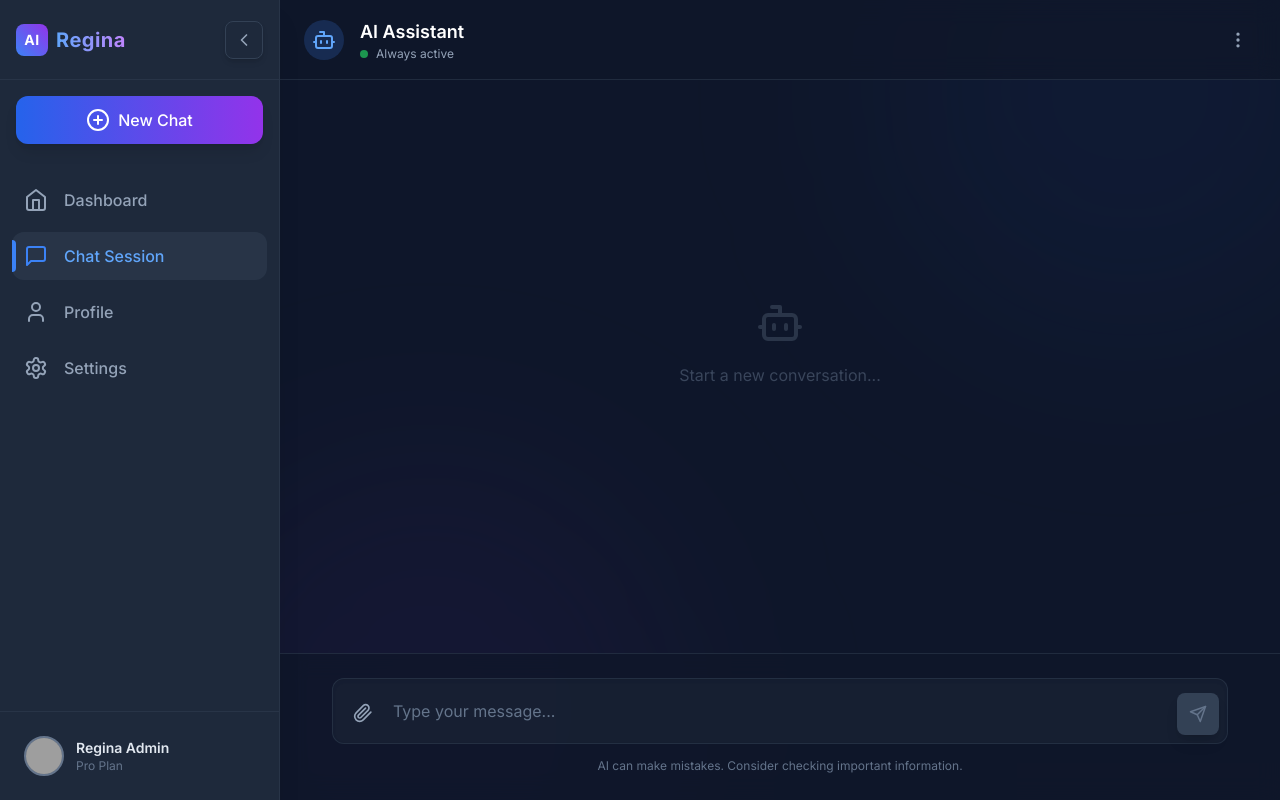
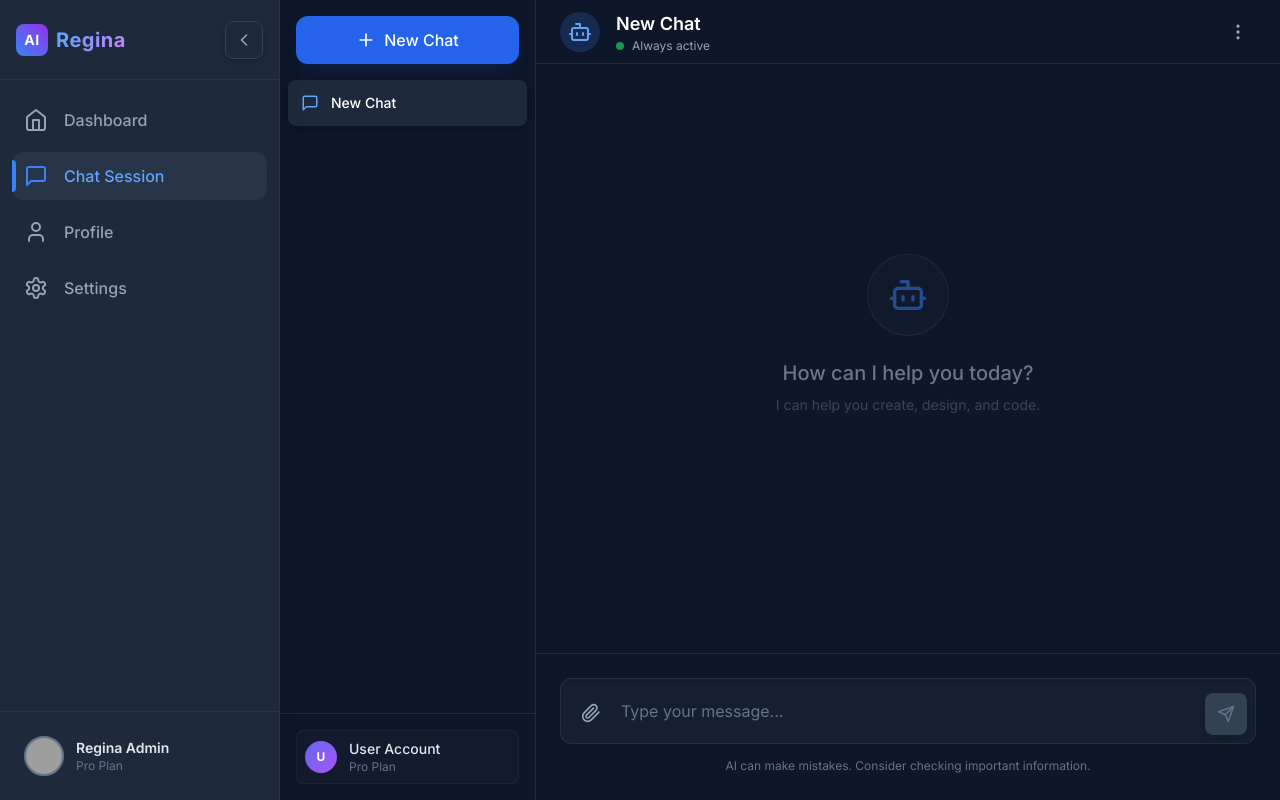
Before and after one commit to weilingpan/ai-native-project, a React (Vite) app: page /chat_session in a window 1280 px wide. Built offline with nearby package versions, Linux system fonts and the light colour scheme; grey boxes are pictures that could not be loaded.

Commit message:
feat: Implement multi-session chat management with a dedicated sidebar for session creation, switching, and deletion, and remove the old "New Chat" button from the main sidebar.

```diff
--- a/src/components/ChatInterface.jsx
+++ b/src/components/ChatInterface.jsx
@@ -1,11 +1,16 @@
 import React, { useState, useRef, useEffect } from 'react';
-import { Send, Paperclip, MoreVertical, Bot, User } from 'lucide-react';
+import { Send, Paperclip, MoreVertical, Bot, User, Plus, MessageSquare, Trash2 } from 'lucide-react';
 import { AnimatePresence, motion } from 'framer-motion';
 
 const ChatInterface = () => {
-    const [messages, setMessages] = useState([]);
+    const [sessions, setSessions] = useState([
+        { id: 1, title: 'New Chat', messages: [], timestamp: new Date() }
+    ]);
+    const [activeSessionId, setActiveSessionId] = useState(1);
     const [inputValue, setInputValue] = useState('');
     const messagesEndRef = useRef(null);
+
+    const activeSession = sessions.find(s => s.id === activeSessionId) || sessions[0];
 
     const scrollToBottom = () => {
         messagesEndRef.current?.scrollIntoView({ behavior: "smooth" });
@@ -13,7 +18,35 @@ const ChatInterface = () => {
 
     useEffect(() => {
         scrollToBottom();
-    }, [messages]);
+    }, [activeSession?.messages]);
+
+    const handleCreateSession = () => {
+        const newId = Date.now();
+        const newSession = {
+            id: newId,
+            title: 'New Chat',
+            messages: [],
+            timestamp: new Date()
+        };
+        setSessions(prev => [newSession, ...prev]);
+        setActiveSessionId(newId);
+    };
+
+    const handleDeleteSession = (e, sessionId) => {
+        e.stopPropagation();
+        const newSessions = sessions.filter(s => s.id !== sessionId);
+        if (newSessions.length === 0) {
+            // Keep at least one session
+            const newSession = { id: Date.now(), title: 'New Chat', messages: [], timestamp: new Date() };
+            setSessions([newSession]);
+            setActiveSessionId(newSession.id);
+        } else {
+            setSessions(newSessions);
+            if (activeSessionId === sessionId) {
+                setActiveSessionId(newSessions[0].id);
+            }
+        }
+    };
 
     const handleSendMessage = () => {
         if (!inputValue.trim()) return;
@@ -25,7 +58,22 @@ const ChatInterface = () => {
             timestamp: new Date().toLocaleTimeString([], { hour: '2-digit', minute: '2-digit' })
         };
 
-        setMessages(prev => [...prev, userMessage]);
+        setSessions(prevSessions => prevSessions.map(session => {
+            if (session.id === activeSessionId) {
+                // Auto-update title based on first message
+                const newTitle = session.messages.length === 0
+                    ? (inputValue.length > 20 ? inputValue.substring(0, 20) + '...' : inputValue)
+                    : session.title;
+
+                return {
+                    ...session,
+                    messages: [...session.messages, userMessage],
+                    title: newTitle
+                };
+            }
+            return session;
+        }));
+
         setInputValue('');
 
         // Simulate AI Echo with a slight delay
@@ -36,7 +84,13 @@ const ChatInterface = () => {
                 sender: 'bot',
                 timestamp: new Date().toLocaleTimeString([], { hour: '2-digit', minute: '2-digit' })
             };
-            setMessages(prev => [...prev, botMessage]);
+
+            setSessions(prevSessions => prevSessions.map(session => {
+                if (session.id === activeSessionId) {
+                    return { ...session, messages: [...session.messages, botMessage] };
+                }
+                return session;
+            }));
         }, 600);
     };
 
@@ -48,15 +102,67 @@ const ChatInterface = () => {
     };
 
     return (
-        <div className="flex-1 flex flex-col h-full bg-slate-900/50 relative overflow-hidden">
+        <div className="flex h-full w-full bg-slate-900 text-text overflow-hidden">
+            {/* Sessions Sidebar */}
+            <div className="w-64 bg-slate-900/90 border-r border-slate-700/50 flex flex-col flex-shrink-0 backdrop-blur-xl">
+                <div className="p-4">
+                    <button
+                        onClick={handleCreateSession}
+                        className="w-full flex items-center justify-center gap-2 bg-blue-600 hover:bg-blue-500 text-white p-3 rounded-xl transition-all shadow-lg shadow-blue-900/20 group"
+                    >
+                        <Plus size={20} className="group-hover:rotate-90 transition-transform duration-300" />
+                        <span className="font-medium">New Chat</span>
+                    </button>
+                </div>
+
+                <div className="flex-1 overflow-y-auto px-2 space-y-1 custom-scrollbar">
+                    {sessions.map(session => (
+                        <div
+                            key={session.id}
+                            onClick={() => setActiveSessionId(session.id)}
+                            className={`group flex items-center justify-between p-3 rounded-lg cursor-pointer transition-all border border-transparent ${activeSessionId === session.id
+                                    ? 'bg-slate-800 text-white border-slate-700/50 shadow-md'
+                                    : 'text-slate-400 hover:bg-slate-800/50 hover:text-slate-200'
+                                }`}
+                        >
+                            <div className="flex items-center gap-3 overflow-hidden">
+                                <MessageSquare size={18} className={activeSessionId === session.id ? 'text-blue-400' : 'text-slate-600'} />
+                                <span className="truncate text-sm font-medium">{session.title}</span>
+                            </div>
+                            <button
+                                onClick={(e) => handleDeleteSession(e, session.id)}
+                                className={`p-1.5 rounded-md hover:bg-red-500/10 hover:text-red-400 transition-colors opacity-0 group-hover:opacity-100 ${sessions.length === 1 ? 'hidden' : ''
+                                    }`}
+                            >
+                                <Trash2 size={14} />
+                            </button>
+                        </div>
+                    ))}
+                </div>
+
+                <div className="p-4 border-t border-slate-700/50">
+                    <div className="flex items-center gap-3 p-2 rounded-lg bg-slate-800/30 border border-slate-700/30">
+                        <div className="w-8 h-8 rounded-full bg-gradient-to-br from-indigo-500 to-purple-500 flex items-center justify-center text-white text-xs font-bold">
+                            U
+                        </div>
+                        <div className="flex-1 overflow-hidden">
+                            <p className="text-sm font-medium text-slate-200 truncate">User Account</p>
+                            <p className="text-xs text-slate-500 truncate">Pro Plan</p>
+                        </div>
+                    </div>
+                </div>
+            </div>
+
+            {/* Main Chat Area */}
+            <div className="flex-1 flex flex-col h-full relative overflow-hidden bg-slate-900/50">
                 {/* Chat Header */}
-            <div className="h-20 border-b border-slate-700/50 flex items-center justify-between px-6 bg-slate-900/80 backdrop-blur-md sticky top-0 z-10">
+                <div className="h-16 border-b border-slate-700/50 flex items-center justify-between px-6 bg-slate-900/80 backdrop-blur-md sticky top-0 z-10">
                     <div className="flex items-center gap-4">
                         <div className="w-10 h-10 rounded-full bg-blue-500/20 flex items-center justify-center text-blue-400">
                             <Bot size={24} />
                         </div>
                         <div>
-                        <h2 className="text-lg font-semibold text-white">AI Assistant</h2>
+                            <h2 className="text-lg font-semibold text-white">{activeSession?.title}</h2>
                             <div className="flex items-center gap-2">
                                 <span className="w-2 h-2 rounded-full bg-green-500 animate-pulse"></span>
                                 <span className="text-xs text-slate-400">Always active</span>
@@ -70,14 +176,17 @@ const ChatInterface = () => {
 
                 {/* Messages Area */}
                 <div className="flex-1 overflow-y-auto p-6 space-y-6">
-                {messages.length === 0 ? (
+                    {activeSession?.messages.length === 0 ? (
                         <div className="h-full flex flex-col items-center justify-center text-slate-500 opacity-50">
-                        <Bot size={48} className="mb-4 text-slate-600" />
-                        <p>Start a new conversation...</p>
+                            <div className="w-20 h-20 bg-slate-800/50 rounded-full flex items-center justify-center mb-6 ring-1 ring-slate-700">
+                                <Bot size={40} className="text-blue-500" />
+                            </div>
+                            <h3 className="text-xl font-medium text-slate-300 mb-2">How can I help you today?</h3>
+                            <p className="text-sm text-slate-500">I can help you create, design, and code.</p>
                         </div>
                     ) : (
                         <AnimatePresence initial={false}>
-                        {messages.map((message) => (
+                            {activeSession?.messages.map((message) => (
                                 <motion.div
                                     key={message.id}
                                     initial={{ opacity: 0, y: 10 }}
@@ -121,7 +230,7 @@ const ChatInterface = () => {
                                 onChange={(e) => setInputValue(e.target.value)}
                                 onKeyDown={handleKeyDown}
                                 placeholder="Type your message..."
-                            className="flex-1 bg-transparent border-none focus:ring-0 text-slate-200 placeholder-slate-500 resize-none h-12 py-3 max-h-32"
+                                className="flex-1 bg-transparent border-none focus:ring-0 text-slate-200 placeholder-slate-500 resize-none h-12 py-3 max-h-32 focus:outline-none"
                             />
                             <button
                                 onClick={handleSendMessage}
@@ -140,6 +249,7 @@ const ChatInterface = () => {
                     </div>
                 </div>
             </div>
+        </div>
     );
 };
 
--- a/src/components/Sidebar.jsx
+++ b/src/components/Sidebar.jsx
@@ -7,7 +7,6 @@ import {
     Settings,
     Home,
     User,
-    PlusCircle,
 } from 'lucide-react';
 import classNames from 'classnames';
 import { useNavigate, useLocation } from 'react-router-dom';
@@ -75,19 +74,7 @@ const Sidebar = () => {
                 </button>
             </div>
 
-            {/* New Chat Button */}
-            <div className="p-4">
-                <button
-                    onClick={() => handleNavigation('/chat_session')}
-                    className={classNames(
-                        "w-full flex items-center justify-center gap-2 bg-gradient-to-r from-blue-600 to-purple-600 hover:from-blue-500 hover:to-purple-500 text-white rounded-xl p-3 shadow-lg transition-all duration-300 group",
-                        { 'px-0': !isOpen }
-                    )}
-                >
-                    <PlusCircle size={24} />
-                    {isOpen && <span className="font-medium whitespace-nowrap">New Chat</span>}
-                </button>
-            </div>
+
 
             {/* Navigation */}
             <nav className="flex-1 px-3 py-4 space-y-2 overflow-y-auto">
```
Lines whose indentation alone changed are shown as unchanged.
